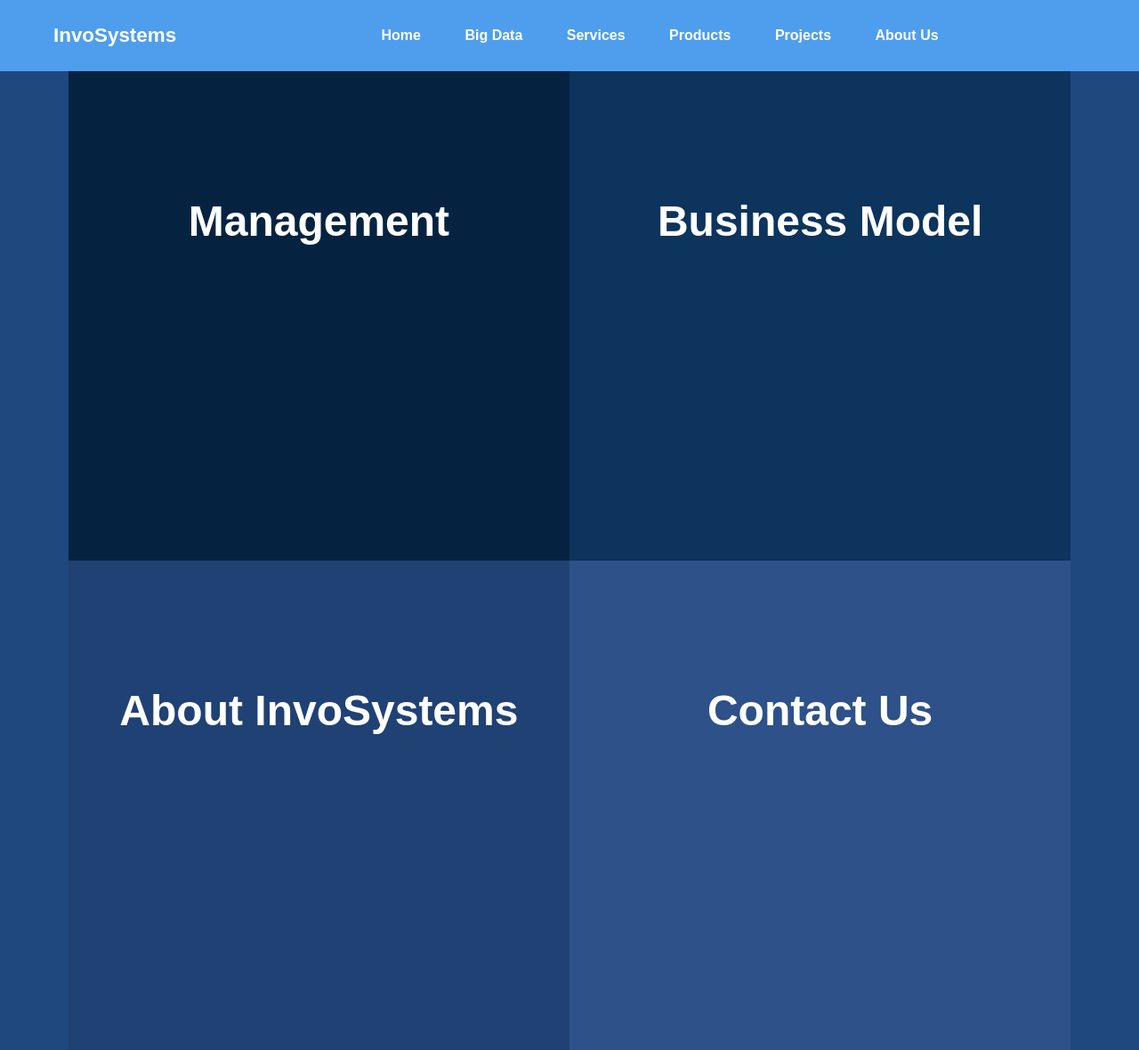
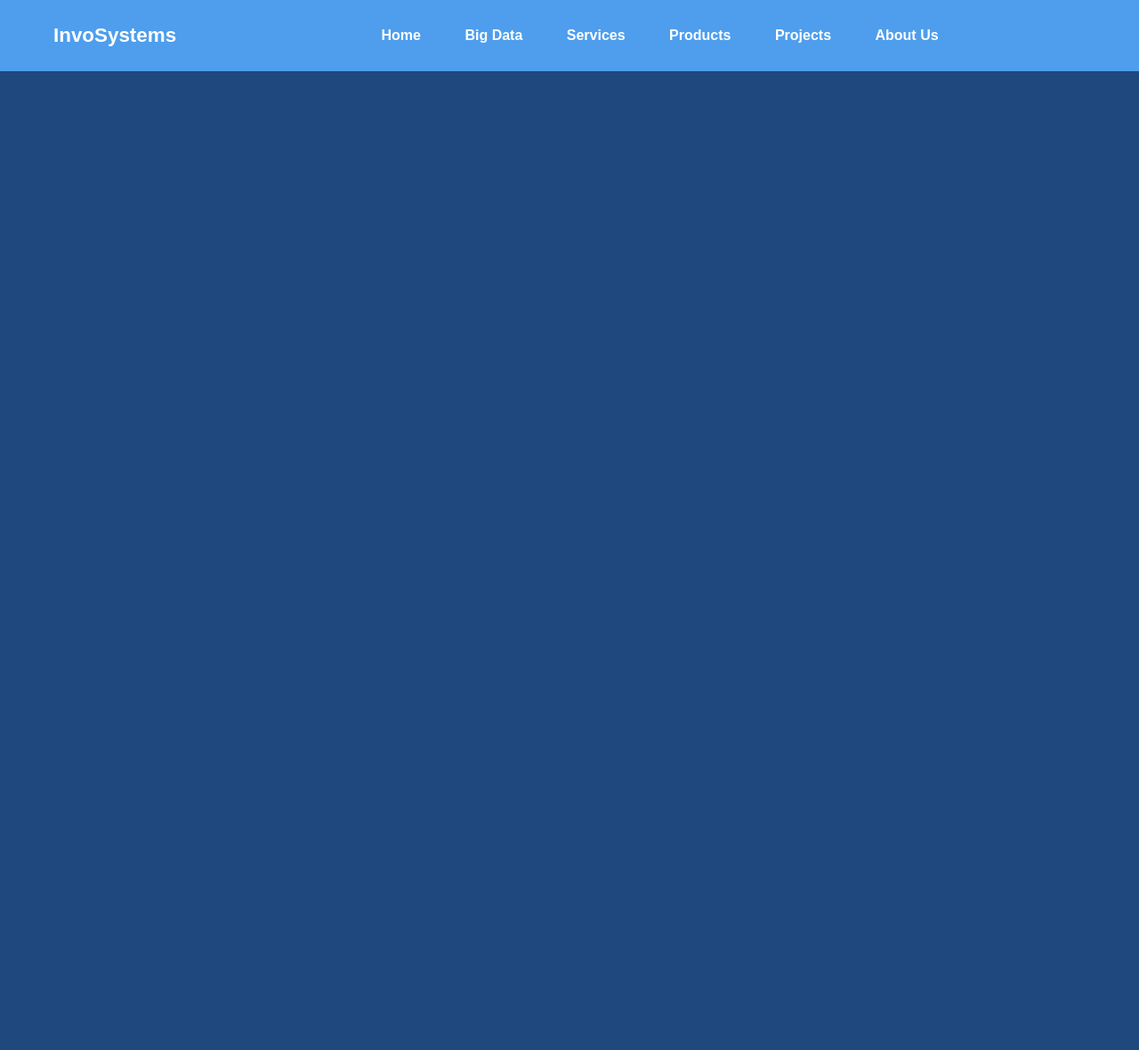
Before and after one commit to thenosewizard/InvoSystemsWebsite, a Flask app: page /AboutUs in a window 1280 px wide. Shown: the whole page at 89% size. After the commit the page ends 80 px from the top, so only its background shows below. Run offline with Flask 2, Linux system fonts and the light colour scheme.

Commit message:
for merging

```diff
--- a/static/aboutUs.js
+++ /dev/null
@@ -1,24 +0,0 @@
-
-$(document).ready( function () {
-    $('#wholeAbout').fadeIn(1100);
-})
-
-
-title1 = document.getElementById("aboutTitleOne");
-text1 = document.getElementById("textOne");
-
-function titleOnClick () {
-
-    if (title1.innerHTML != "") {
-        title1.innerHTML = "";
-        text1.innerHTML =  "InvoSystems is owned and managed by Singaporeans with vast  experience  of  more than 3 decades of experience in APAC covering from Korea to Australia.\
-        Invosystems works closely with some exclusive local partners in the region  with strong business relationship  \
-        and commitment to offer wide ranges of services and delivery in the region";
-    } else {
-        title1.innerHTML = "Management";
-        text1.innerHTML =  "";
-    }
-
-}
-title1.addEventListener("click", titleOnClick);
-text1.addEventListener("click", titleOnClick);
--- a/static/main.css
+++ b/static/main.css
@@ -355,67 +355,6 @@ body {
 
 }
 
-/* start of css for aboutUs page */
-#wholeAbout {
-    display: none;
-}
-
-#aboutWhole {
-    display: grid;
-    grid-template-columns: 3fr 3fr;
-    grid-auto-rows: minmax(550px,550px);
-    margin-left: 6%;
-    margin-right: 6%;
-    color: #ffffff;
-}
-
-/* For text heading in the about page */
-.textClass {
-    text-align: center;
-    font-size: 3em;
-    margin-top: 25%;
-    cursor: pointer;
-    transition-timing-function: ease-in-out;
-
-}
-
-.textClass:hover {
-    font-size: 3.3em;
-    font-weight: bold;
-    transition-duration: 0.2s;
-}
-
-.textClass:active {
-    color: #aaa4a4;
-}
-
-/* for text in the box */
-.innerAbout {
-    padding: 5%;
-    font-weight: bold;
-    font-size: 1.1em;
-    margin-top: 25%;
-    line-height: 1.7em;
-    text-align: left;
-    cursor: pointer;
-}
-
-/* Sections in the about page */
-#aboutOne {
-    background: rgb(5, 35, 65);
-}
-
-#aboutTwo {
-    background: rgb(12, 52, 92);
-}
-
-#aboutThree {
-    background: #204174;
-}
-
-#aboutFour {
-    background: #2d5188;
-}
 
 /* For mobile view */
 @media screen {
--- a/templates/aboutUs.html
+++ b/templates/aboutUs.html
@@ -3,31 +3,6 @@
 <!--Content for this webpage-->
 {%block content%}
 
-<div id="wholeAbout">
-    <div id="aboutWhole">
-
-        <div id="aboutOne">
-           <h1 class="textClass" id="aboutTitleOne">Management</h1>
-           <p id="textOne"  class="innerAbout" ></p>
-        </div>
-
-        <div id="aboutTwo">
-            <h1 class="textClass" id="aboutTitleTwo">Business Model</h1>
-            <p id="textTwo"  class="innerAbout" ></p>
-        </div>
-
-        <div id="aboutThree">
-            <h1 class="textClass" id="aboutTitleThree">About InvoSystems</h1>
-            <p id="textThree"  class="innerAbout" ></p>
-        </div>
-
-        <div id="aboutFour">
-            <h1 class="textClass" id="aboutTitleFour">Contact Us</h1>
-            <p id="textFour"  class="innerAbout" ></p>
-        </div>
-
-    </div>
-</div>
 {%endblock content%}
 
 
```
